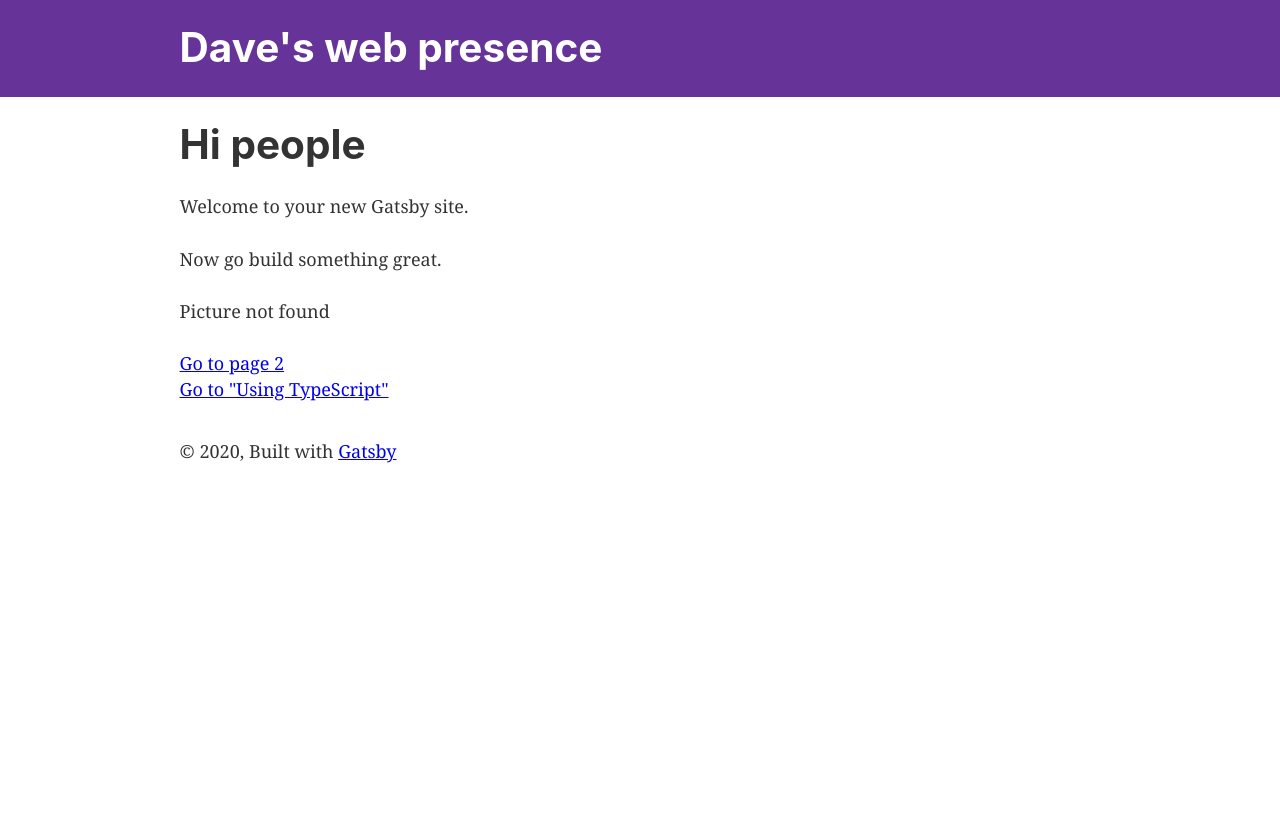
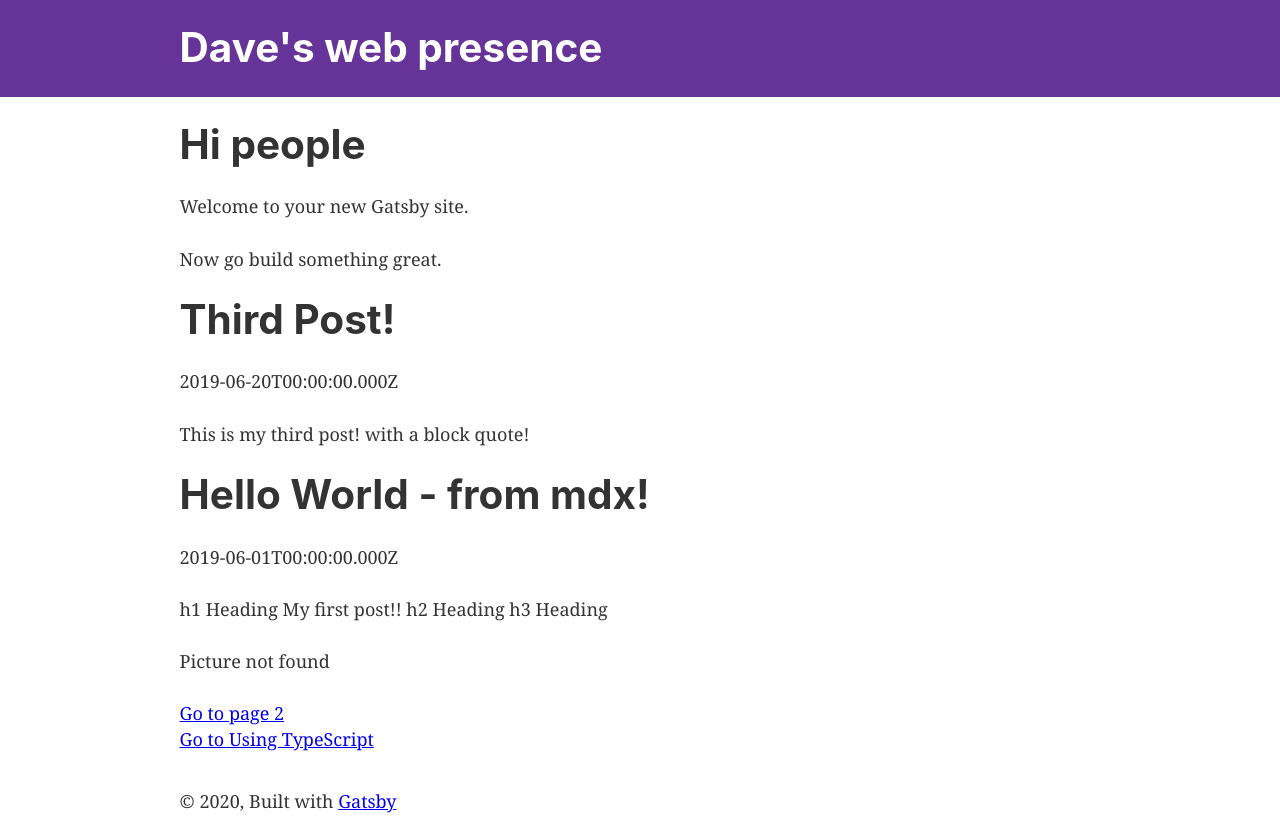
Before and after one commit to DaveCoded/prtfl-rdsgn, a Gatsby site: page / in a window 1280 px wide. Before the commit this address had no page. Before the commit the page ends 800 px from the top, so only its background shows below. Built offline with nearby package versions, Linux system fonts and the light colour scheme; Gatsby itself is replaced by a stand-in of ours.

Commit message:
feat: pull posts into index; sorted by date, filtered for published

```diff
--- a/gatsby-config.js
+++ b/gatsby-config.js
@@ -1,9 +1,11 @@
+const siteMetadata = {
+    title: `Dave's web presence`,
+    description: `This is the place the things from Dave's head spill out into. Tread carefully.`,
+    author: `Dave Bernhard`
+}
+
 module.exports = {
-    siteMetadata: {
-        title: `Dave's web presence`,
-        description: `This is the place the things from Dave's head spill out into. Tread carefully.`,
-        author: `Dave Bernhard`
-    },
+    siteMetadata,
     plugins: [
         `gatsby-plugin-react-helmet`,
         // TODO: Fix this so that you can source images and post with gatsby-source-filesystem
--- a/src/components/image.tsx
+++ b/src/components/image.tsx
@@ -1,4 +1,4 @@
-import React from "react"
+import React, { ReactElement } from "react"
 import { useStaticQuery, graphql } from "gatsby"
 import Img from "gatsby-image"
 
@@ -13,7 +13,7 @@ import Img from "gatsby-image"
  * - `useStaticQuery`: https://www.gatsbyjs.com/docs/use-static-query/
  */
 
-const Image = () => {
+const Image = (): ReactElement => {
     const data = useStaticQuery(graphql`
         query {
             placeholderImage: file(
--- a/src/components/layout.tsx
+++ b/src/components/layout.tsx
@@ -1,12 +1,5 @@
-/**
- * Layout component that queries for data
- * with Gatsby's useStaticQuery component
- *
- * See: https://www.gatsbyjs.com/docs/use-static-query/
- */
-
 import React from "react"
-import { useStaticQuery, graphql } from "gatsby"
+import { useSiteMetadata } from "../hooks/useSiteMetadata"
 
 import Header from "./header"
 import "./layout.css"
@@ -16,30 +9,22 @@ interface LayoutProps {
 }
 
 const Layout: React.FC<LayoutProps> = ({ children }) => {
-    const data = useStaticQuery(graphql`
-        query SiteTitleQuery {
-            site {
-                siteMetadata {
-                    title
-                }
-            }
-        }
-    `)
+    const { title } = useSiteMetadata()
 
     return (
         <>
-            <Header siteTitle={data.site.siteMetadata?.title || `Title`} />
+            <Header siteTitle={title || `Title`} />
             <div
                 style={{
                     margin: `0 auto`,
                     maxWidth: 960,
-                    padding: `0 1.0875rem 1.45rem`,
+                    padding: `0 1.0875rem 1.45rem`
                 }}
             >
                 <main>{children}</main>
                 <footer
                     style={{
-                        marginTop: `2rem`,
+                        marginTop: `2rem`
                     }}
                 >
                     © {new Date().getFullYear()}, Built with
--- /dev/null
+++ b/src/hooks/useSiteMetadata.ts
@@ -0,0 +1,30 @@
+/**
+ * Hook that queries for site metaData
+ * with Gatsby's useStaticQuery component
+ *
+ * See: https://www.gatsbyjs.com/docs/use-static-query/
+ */
+
+import { graphql, useStaticQuery } from "gatsby"
+
+export interface Metadata {
+    title: string
+    description: string
+    author: string
+}
+
+export const useSiteMetadata = (): Metadata => {
+    const { site } = useStaticQuery(
+        graphql`
+            query SITE_METADATA_QUERY {
+                site {
+                    siteMetadata {
+                        title
+                        description
+                    }
+                }
+            }
+        `
+    )
+    return site.siteMetadata
+}
--- a/src/pages/index.tsx
+++ b/src/pages/index.tsx
@@ -1,22 +1,63 @@
 import React from "react"
-import { Link } from "gatsby"
+import { Link, graphql } from "gatsby"
 
 import Layout from "../components/layout"
 import Image from "../components/image"
 import SEO from "../components/seo"
 
-const IndexPage = () => (
+interface MDXPost {
+    excerpt: string
+    frontmatter: {
+        title: string
+        date: string
+    }
+}
+
+interface IndexProps {
+    data: {
+        allMdx: {
+            nodes: MDXPost[]
+        }
+    }
+}
+
+const IndexPage = ({ data }: IndexProps): React.ReactNode => (
     <Layout>
         <SEO title="Home" />
         <h1>Hi people</h1>
         <p>Welcome to your new Gatsby site.</p>
         <p>Now go build something great.</p>
+        {data.allMdx.nodes.map(({ excerpt, frontmatter }) => (
+            <>
+                <h1>{frontmatter.title}</h1>
+                <p>{frontmatter.date}</p>
+                <p>{excerpt}</p>
+            </>
+        ))}
         <div style={{ maxWidth: `300px`, marginBottom: `1.45rem` }}>
             <Image />
         </div>
         <Link to="/page-2/">Go to page 2</Link> <br />
-        <Link to="/using-typescript/">Go to "Using TypeScript"</Link>
+        <Link to="/using-typescript/">Go to Using TypeScript</Link>
     </Layout>
 )
 
+export const query = graphql`
+    query SITE_INDEX_QUERY {
+        allMdx(
+            sort: { fields: [frontmatter___date], order: DESC }
+            filter: { frontmatter: { published: { eq: true } } }
+        ) {
+            nodes {
+                id
+                excerpt(pruneLength: 250)
+                frontmatter {
+                    title
+                    date
+                }
+            }
+        }
+    }
+`
+
 export default IndexPage
```
